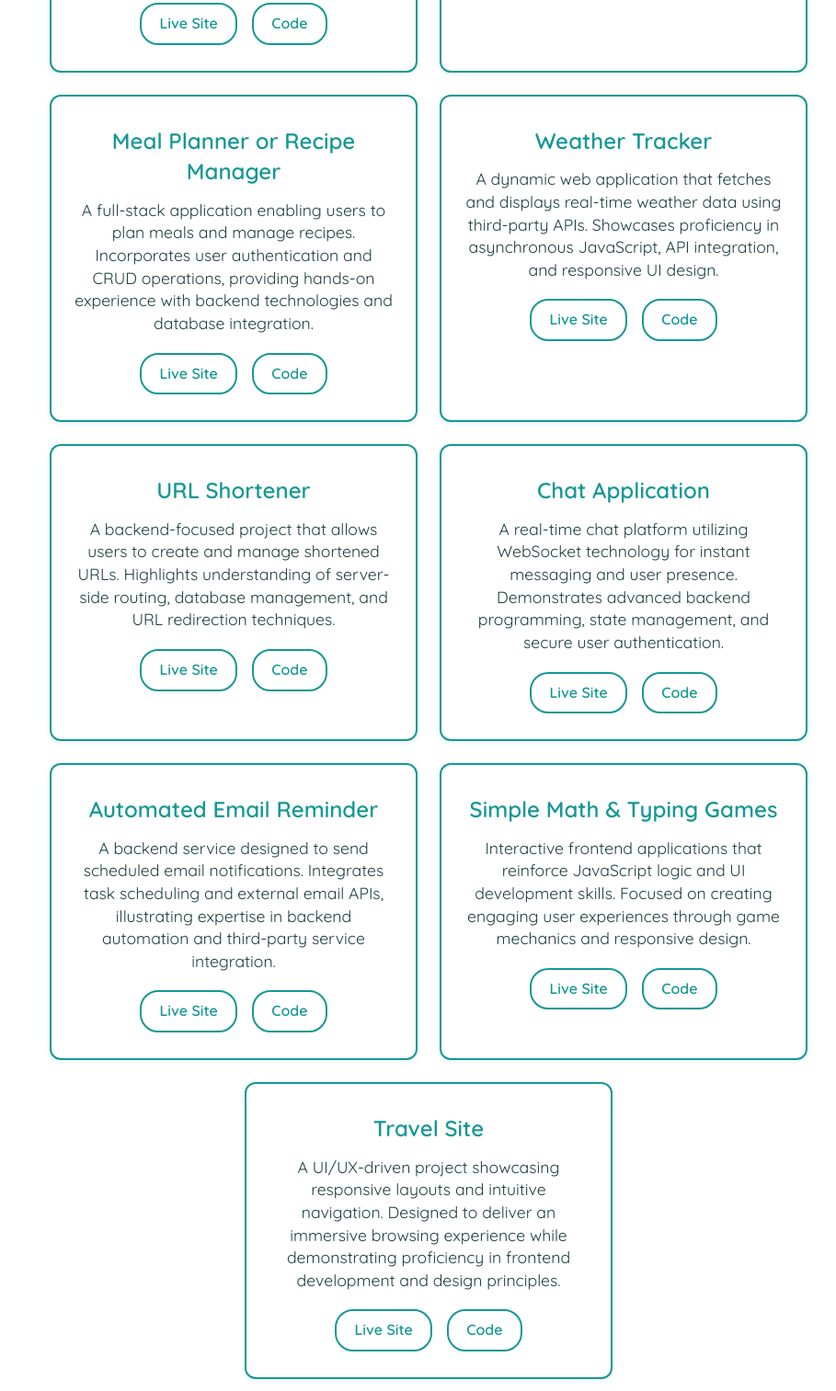
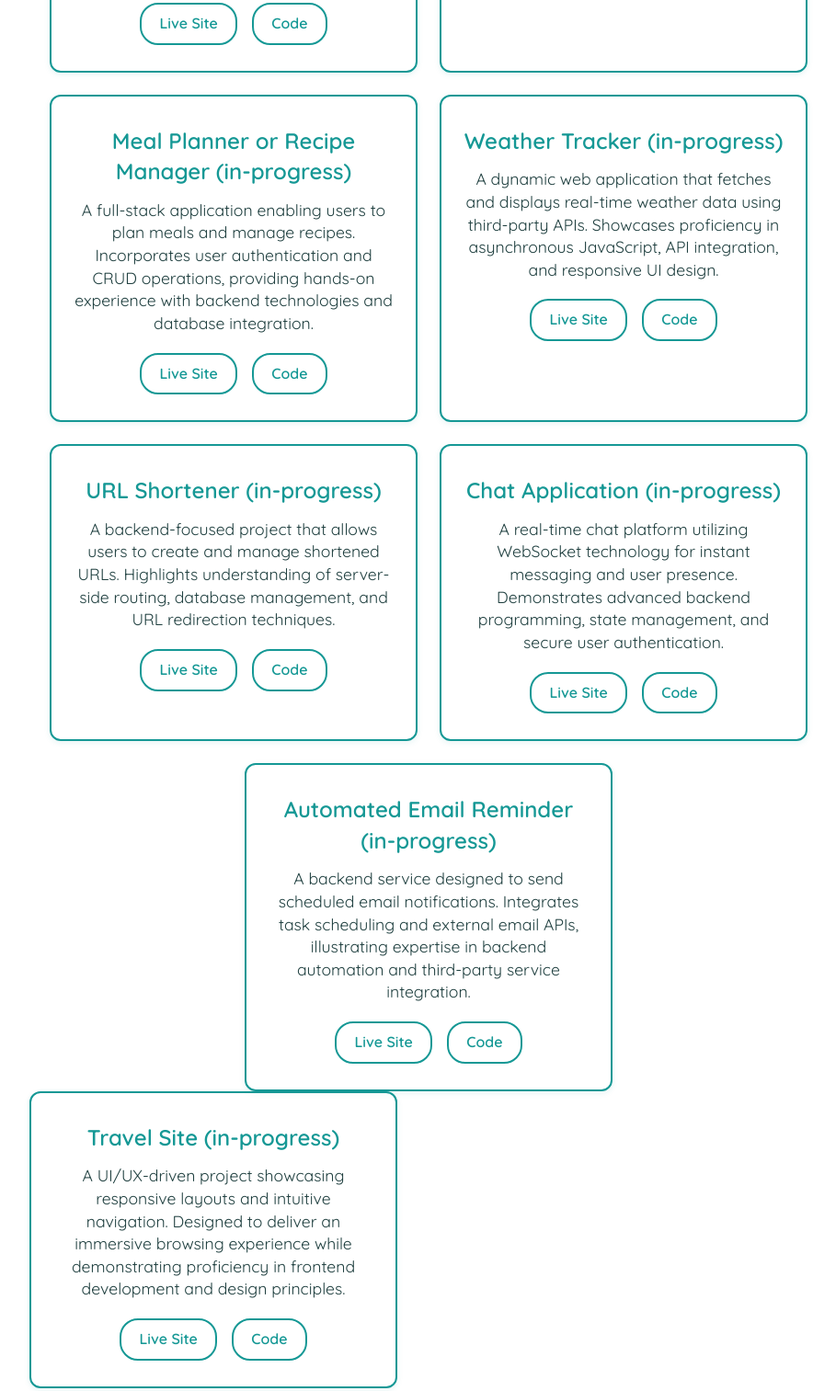
Before and after one commit to renea2024/swe-portfolio, a website: page index.html in a window 1280 px wide. Shown: the part 1914-3427 px from the top of the page at 92% size, without its empty margins (174-1083 px from the left). Drawn offline with Linux system fonts and the light colour scheme.

Commit message:
Update index.html

```diff
--- a/index.html
+++ b/index.html
@@ -97,7 +97,7 @@
             </div>
 
             <div class="project-card">
-              <h3 class="project-title">Pomodoro Task Tracker</h3>
+              <h3 class="project-title">Pomodoro Task Tracker (in-progress)</h3>
               <p class="project-description">
                 A productivity application implementing the Pomodoro Technique to enhance focus and time management. Built with vanilla JavaScript, it features task tracking, countdown timers, and state persistence, demonstrating strong frontend development skills.
               </p>
@@ -108,7 +108,7 @@
             </div>
 
             <div class="project-card">
-              <h3 class="project-title">Meal Planner or Recipe Manager</h3>
+              <h3 class="project-title">Meal Planner or Recipe Manager (in-progress)</h3>
               <p class="project-description">
                 A full-stack application enabling users to plan meals and manage recipes. Incorporates user authentication and CRUD operations, providing hands-on experience with backend technologies and database integration.
               </p>
@@ -119,7 +119,7 @@
             </div>
 
             <div class="project-card">
-              <h3 class="project-title">Weather Tracker</h3>
+              <h3 class="project-title">Weather Tracker (in-progress)</h3>
               <p class="project-description">
                 A dynamic web application that fetches and displays real-time weather data using third-party APIs. Showcases proficiency in asynchronous JavaScript, API integration, and responsive UI design.
               </p>
@@ -130,7 +130,7 @@
             </div>
 
             <div class="project-card">
-              <h3 class="project-title">URL Shortener</h3>
+              <h3 class="project-title">URL Shortener (in-progress)</h3>
               <p class="project-description">
                 A backend-focused project that allows users to create and manage shortened URLs. Highlights understanding of server-side routing, database management, and URL redirection techniques.
               </p>
@@ -141,7 +141,7 @@
             </div>
 
             <div class="project-card">
-              <h3 class="project-title">Chat Application</h3>
+              <h3 class="project-title">Chat Application (in-progress)</h3>
               <p class="project-description">
                 A real-time chat platform utilizing WebSocket technology for instant messaging and user presence. Demonstrates advanced backend programming, state management, and secure user authentication.
               </p>
@@ -152,7 +152,7 @@
             </div>
 
             <div class="project-card">
-              <h3 class="project-title">Automated Email Reminder</h3>
+              <h3 class="project-title">Automated Email Reminder (in-progress)</h3>
               <p class="project-description">
                 A backend service designed to send scheduled email notifications. Integrates task scheduling and external email APIs, illustrating expertise in backend automation and third-party service integration.
               </p>
@@ -162,19 +162,11 @@
               </div>
             </div>
 
-            <div class="project-card">
-              <h3 class="project-title">Simple Math & Typing Games</h3>
-              <p class="project-description">
-                Interactive frontend applications that reinforce JavaScript logic and UI development skills. Focused on creating engaging user experiences through game mechanics and responsive design.
-              </p>
-              <div class="project-buttons">
-                <a href="#" class="button-watercolor">Live Site</a>
-                <a href="#" class="button-watercolor">Code</a>
-              </div>
+
             </div>
 
             <div class="project-card">
-              <h3 class="project-title">Travel Site</h3>
+              <h3 class="project-title">Travel Site (in-progress)</h3>
               <p class="project-description">
                 A UI/UX-driven project showcasing responsive layouts and intuitive navigation. Designed to deliver an immersive browsing experience while demonstrating proficiency in frontend development and design principles.
               </p>
```
